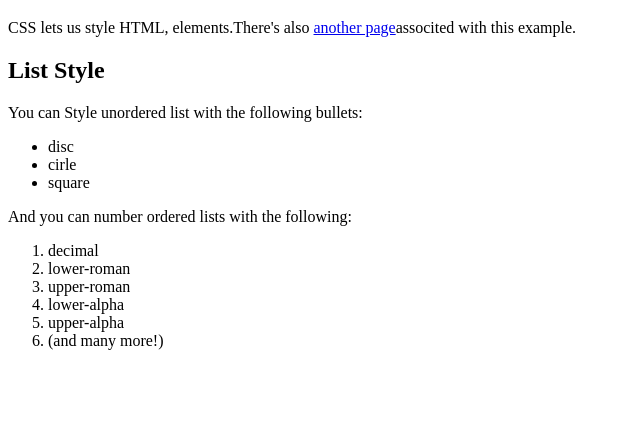
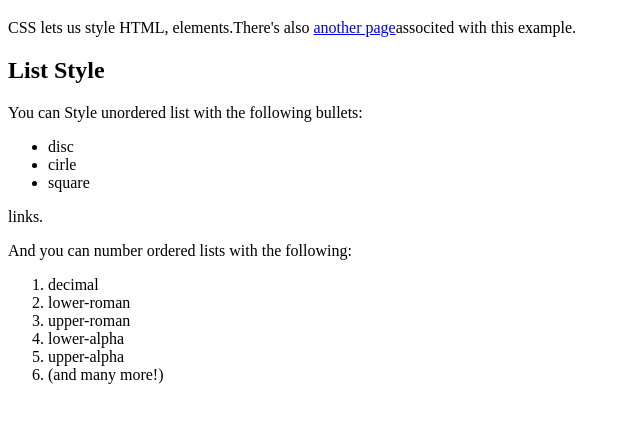
Before and after one commit to Beverly03307/Gumahin_Hello-CSS, a plain HTML site: page index.html in a window 1280 px wide. Shown: the part 61-484 px from the top of the page, without its empty margins (0-640 px from the left). Drawn offline with Linux system fonts and the light colour scheme.

Commit message:
first commit

```diff
--- a/index.html
+++ b/index.html
@@ -19,7 +19,7 @@
     <li>cirle</li>
     <li>square</li>
 </ul>
-
+links.
 <p>And you can number ordered lists with the following:</p>
 
 <ol>
```
